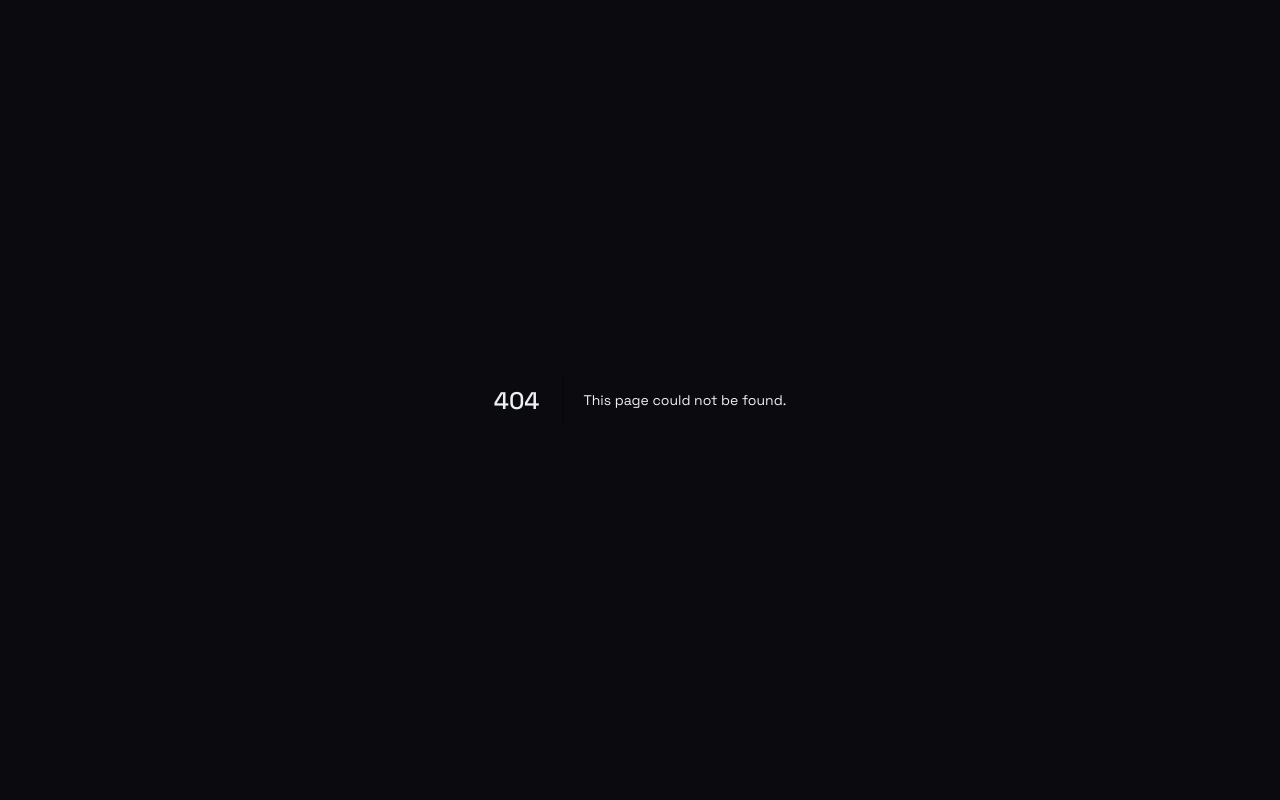
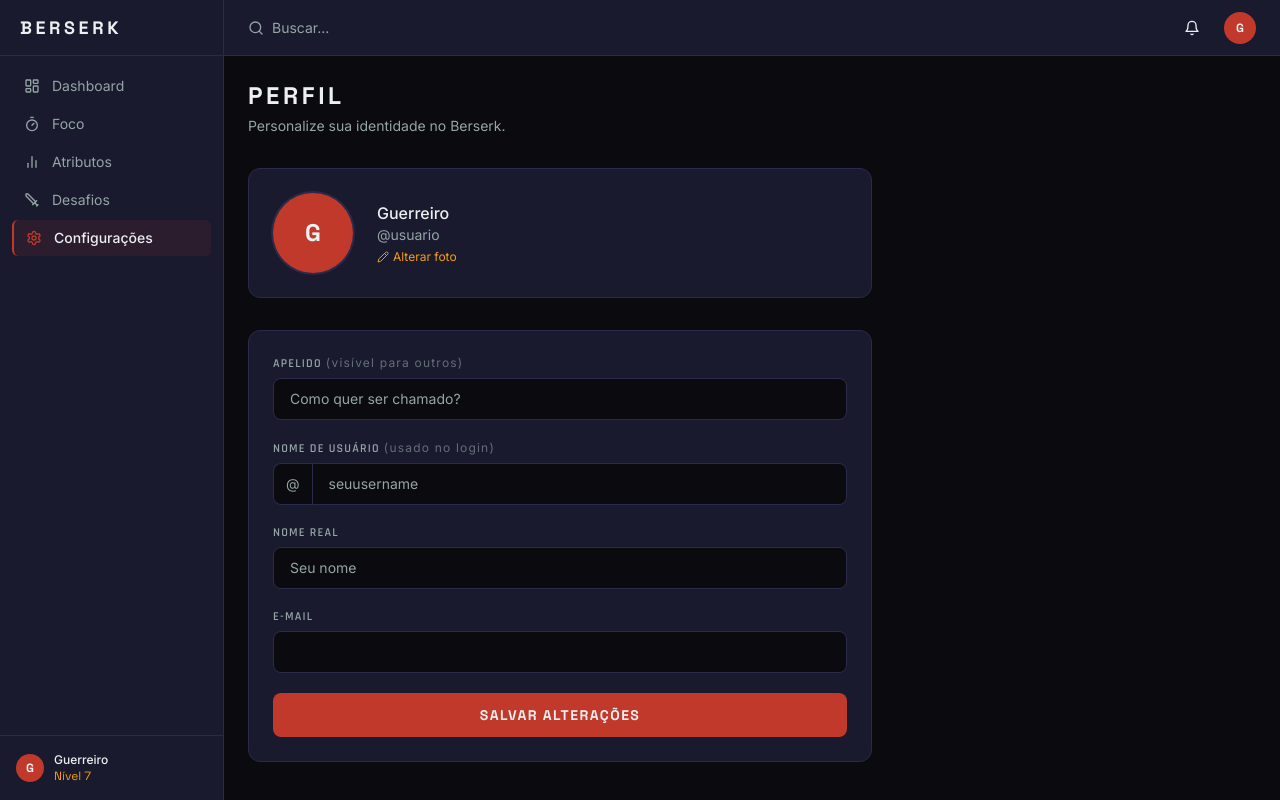
Before and after one commit to gumoreira005-coder/Beserk, a Next.js app: page /dashboard/settings in a window 1280 px wide. Before the commit this address had no page. Built offline with nearby package versions, Linux system fonts and the light colour scheme.

Commit message:
feat: pagina de perfil com foto, apelido e username

```diff
--- /dev/null
+++ b/app/dashboard/settings/page.tsx
@@ -0,0 +1,202 @@
+"use client";
+
+import { useState, useEffect, useRef, type ChangeEvent } from "react";
+import { Sidebar } from "@/components/shared/Sidebar";
+import { Navbar } from "@/components/shared/Navbar";
+import { Camera, Check, Pencil } from "lucide-react";
+
+interface BerserkUser {
+  name: string;
+  email: string;
+  username: string;
+  nickname: string;
+  avatar: string;
+}
+
+export default function SettingsPage() {
+  const fileRef = useRef<HTMLInputElement>(null);
+
+  const [user, setUser] = useState<BerserkUser>({
+    name: "",
+    email: "",
+    username: "",
+    nickname: "",
+    avatar: "",
+  });
+  const [saved, setSaved] = useState(false);
+  const [errors, setErrors] = useState<Partial<BerserkUser>>({});
+
+  useEffect(() => {
+    try {
+      const stored = localStorage.getItem("berserk_user");
+      if (stored) {
+        const parsed = JSON.parse(stored) as Partial<BerserkUser>;
+        setUser({
+          name: parsed.name ?? "",
+          email: parsed.email ?? "",
+          username: parsed.username ?? (parsed.email?.split("@")[0] ?? ""),
+          nickname: parsed.nickname ?? parsed.name ?? "",
+          avatar: parsed.avatar ?? "",
+        });
+      }
+    } catch {}
+  }, []);
+
+  function handleAvatar(e: ChangeEvent<HTMLInputElement>) {
+    const file = e.target.files?.[0];
+    if (!file) return;
+    const reader = new FileReader();
+    reader.onload = (ev) => {
+      const result = ev.target?.result as string;
+      setUser((u: BerserkUser) => ({ ...u, avatar: result }));
+    };
+    reader.readAsDataURL(file);
+  }
+
+  function validate() {
+    const errs: Partial<BerserkUser> = {};
+    if (!user.username.trim()) errs.username = "Obrigatório";
+    if (user.username.includes(" ")) errs.username = "Sem espaços";
+    if (!user.nickname.trim()) errs.nickname = "Obrigatório";
+    return errs;
+  }
+
+  function handleSave() {
+    const errs = validate();
+    if (Object.keys(errs).length) { setErrors(errs); return; }
+    setErrors({});
+    localStorage.setItem("berserk_user", JSON.stringify(user));
+    setSaved(true);
+    setTimeout(() => setSaved(false), 2000);
+    window.dispatchEvent(new Event("berserk_user_updated"));
+  }
+
+  const initial = (user.nickname || user.name || "G").charAt(0).toUpperCase();
+
+  return (
+    <div className="min-h-screen bg-background flex">
+      <Sidebar />
+      <div className="flex-1 flex flex-col min-w-0">
+        <Navbar />
+        <main className="flex-1 p-6 max-w-2xl">
+
+          <div className="mb-8">
+            <h1 className="font-heading text-2xl font-black tracking-[0.15em] uppercase text-foreground">
+              Perfil
+            </h1>
+            <p className="text-muted-foreground text-sm mt-1">Personalize sua identidade no Berserk.</p>
+          </div>
+
+          {/* Avatar */}
+          <div className="flex items-center gap-6 mb-8 p-6 bg-card border border-border rounded-xl">
+            <div className="relative group">
+              <div className="w-20 h-20 rounded-full overflow-hidden bg-primary flex items-center justify-center ring-2 ring-border">
+                {user.avatar ? (
+                  <img src={user.avatar} alt="avatar" className="w-full h-full object-cover" />
+                ) : (
+                  <span className="text-2xl font-black font-heading text-primary-foreground">{initial}</span>
+                )}
+              </div>
+              <button
+                onClick={() => fileRef.current?.click()}
+                className="absolute inset-0 rounded-full bg-black/50 flex items-center justify-center opacity-0 group-hover:opacity-100 transition-opacity"
+              >
+                <Camera className="w-5 h-5 text-white" />
+              </button>
+              <input ref={fileRef} type="file" accept="image/*" className="hidden" onChange={handleAvatar} />
+            </div>
+            <div>
+              <p className="text-foreground font-medium">{user.nickname || user.name || "Guerreiro"}</p>
+              <p className="text-muted-foreground text-sm">@{user.username || "usuario"}</p>
+              <button
+                onClick={() => fileRef.current?.click()}
+                className="text-xs text-accent hover:underline mt-1 flex items-center gap-1"
+              >
+                <Pencil className="w-3 h-3" /> Alterar foto
+              </button>
+            </div>
+          </div>
+
+          {/* Campos */}
+          <div className="space-y-5 p-6 bg-card border border-border rounded-xl">
+
+            {/* Apelido */}
+            <div>
+              <label className="text-xs font-game uppercase tracking-widest text-muted-foreground block mb-1.5">
+                Apelido <span className="text-muted-foreground/60 normal-case font-sans font-normal">(visível para outros)</span>
+              </label>
+              <input
+                value={user.nickname}
+                onChange={(e: ChangeEvent<HTMLInputElement>) => setUser((u: BerserkUser) => ({ ...u, nickname: e.target.value }))}
+                placeholder="Como quer ser chamado?"
+                className="w-full bg-background border border-border rounded-lg px-4 py-2.5 text-foreground text-sm placeholder:text-muted-foreground focus:outline-none focus:border-primary transition-colors"
+              />
+              {errors.nickname && <p className="text-destructive text-xs mt-1">{errors.nickname}</p>}
+            </div>
+
+            {/* Username */}
+            <div>
+              <label className="text-xs font-game uppercase tracking-widest text-muted-foreground block mb-1.5">
+                Nome de usuário <span className="text-muted-foreground/60 normal-case font-sans font-normal">(usado no login)</span>
+              </label>
+              <div className="flex items-center">
+                <span className="px-3 py-2.5 bg-background border border-r-0 border-border rounded-l-lg text-muted-foreground text-sm select-none">@</span>
+                <input
+                  value={user.username}
+                  onChange={(e: ChangeEvent<HTMLInputElement>) =>
+                    setUser((u: BerserkUser) => ({ ...u, username: e.target.value.toLowerCase().replace(/\s/g, "") }))
+                  }
+                  placeholder="seuusername"
+                  className="flex-1 bg-background border border-border rounded-r-lg px-4 py-2.5 text-foreground text-sm placeholder:text-muted-foreground focus:outline-none focus:border-primary transition-colors"
+                />
+              </div>
+              {errors.username && <p className="text-destructive text-xs mt-1">{errors.username}</p>}
+            </div>
+
+            {/* Nome real */}
+            <div>
+              <label className="text-xs font-game uppercase tracking-widest text-muted-foreground block mb-1.5">
+                Nome real
+              </label>
+              <input
+                value={user.name}
+                onChange={(e: ChangeEvent<HTMLInputElement>) => setUser((u: BerserkUser) => ({ ...u, name: e.target.value }))}
+                placeholder="Seu nome"
+                className="w-full bg-background border border-border rounded-lg px-4 py-2.5 text-foreground text-sm placeholder:text-muted-foreground focus:outline-none focus:border-primary transition-colors"
+              />
+            </div>
+
+            {/* Email (read-only) */}
+            <div>
+              <label className="text-xs font-game uppercase tracking-widest text-muted-foreground block mb-1.5">
+                E-mail
+              </label>
+              <input
+                value={user.email}
+                readOnly
+                className="w-full bg-background border border-border rounded-lg px-4 py-2.5 text-muted-foreground text-sm cursor-not-allowed"
+              />
+            </div>
+
+            {/* Botão salvar */}
+            <button
+              onClick={handleSave}
+              className={`w-full py-3 rounded-lg font-heading font-black uppercase tracking-widest text-sm transition-all flex items-center justify-center gap-2 ${
+                saved
+                  ? "bg-green-600 text-white"
+                  : "bg-primary text-primary-foreground hover:opacity-90"
+              }`}
+            >
+              {saved ? (
+                <><Check className="w-4 h-4" /> Salvo!</>
+              ) : (
+                "Salvar Alterações"
+              )}
+            </button>
+          </div>
+
+        </main>
+      </div>
+    </div>
+  );
+}
--- a/components/shared/Navbar.tsx
+++ b/components/shared/Navbar.tsx
@@ -8,17 +8,25 @@ import { Button } from "@/components/ui/button"
 export function Navbar() {
   const router = useRouter()
   const [userName, setUserName] = useState("Guerreiro")
+  const [avatar, setAvatar] = useState("")
   const [open, setOpen] = useState(false)
   const ref = useRef<HTMLDivElement>(null)
 
-  useEffect(() => {
+  function loadUser() {
     try {
       const stored = localStorage.getItem("berserk_user")
       if (stored) {
-        const user = JSON.parse(stored) as { name: string; email: string }
-        if (user.name) setUserName(user.name)
+        const user = JSON.parse(stored) as { name: string; nickname?: string; avatar?: string }
+        setUserName(user.nickname || user.name || "Guerreiro")
+        setAvatar(user.avatar || "")
       }
     } catch {}
+  }
+
+  useEffect(() => {
+    loadUser()
+    window.addEventListener("berserk_user_updated", loadUser)
+    return () => window.removeEventListener("berserk_user_updated", loadUser)
   }, [])
 
   useEffect(() => {
@@ -55,9 +63,12 @@ export function Navbar() {
         <div className="relative" ref={ref}>
           <button
             onClick={() => setOpen(!open)}
-            className="w-8 h-8 rounded-full bg-primary flex items-center justify-center text-primary-foreground text-xs font-black font-heading hover:opacity-80 transition-opacity"
+            className="w-8 h-8 rounded-full bg-primary flex items-center justify-center text-primary-foreground text-xs font-black font-heading hover:opacity-80 transition-opacity overflow-hidden"
           >
-            {initial}
+            {avatar
+              ? <img src={avatar} alt="avatar" className="w-full h-full object-cover" />
+              : initial
+            }
           </button>
 
           {open && (
```
